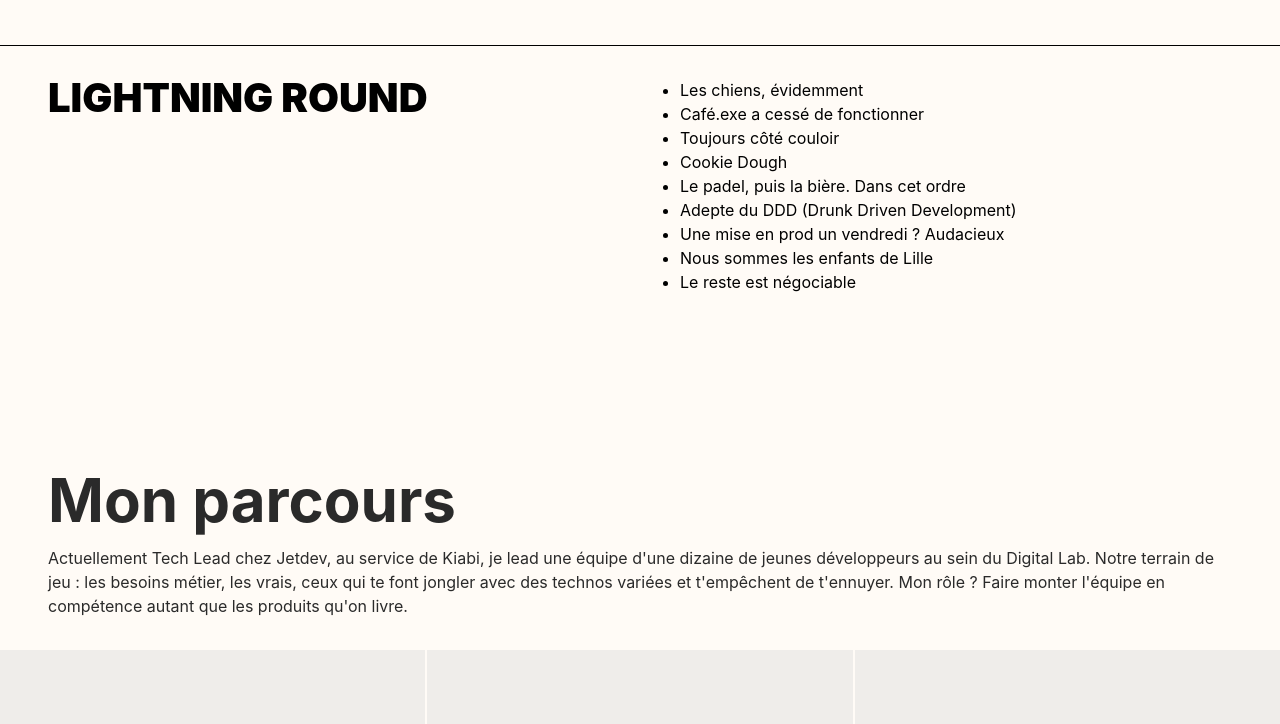
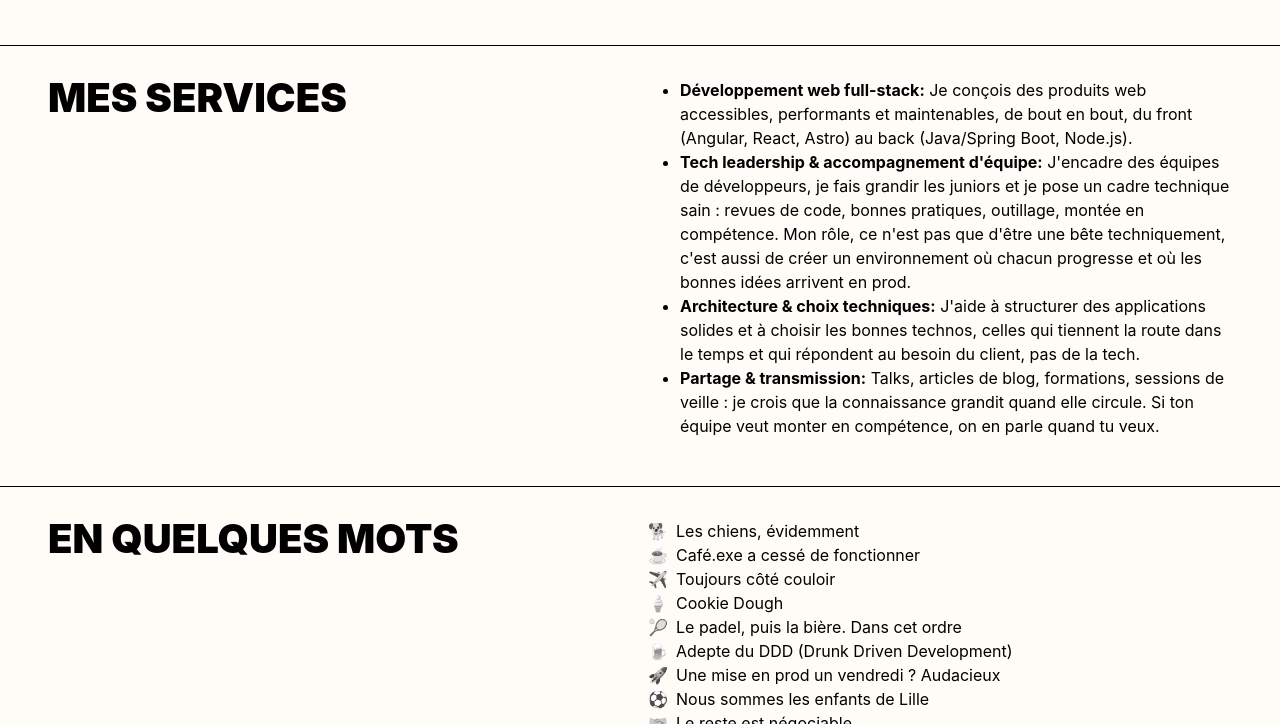
Before and after one commit to Synthx/portfolio, an Astro site: page / in a window 1280 px wide. Shown: the part 2309-3033 px from the top of the page. Built offline with nearby package versions, Linux system fonts and the light colour scheme; Astro itself is replaced by a stand-in of ours.

Commit message:
✨ enhance homepage with detailed services and insights sections
Sets up ESLint with recommended configurations for JavaScript, TypeScript, and Astro, integrating it into the lint script. Enables experimental SVG optimization in Astro for improved asset loading. Adds Google site verification file to the public directory.

```diff
--- a/astro.config.mjs
+++ b/astro.config.mjs
@@ -1,5 +1,5 @@
 // @ts-check
-import { defineConfig, fontProviders } from 'astro/config';
+import { defineConfig, fontProviders, svgoOptimizer } from 'astro/config';
 
 import tailwindcss from '@tailwindcss/vite';
 
@@ -8,6 +8,9 @@ export default defineConfig({
     site: 'https://iampinpin.dev',
     vite: {
         plugins: [tailwindcss()],
+    },
+    experimental: {
+        svgOptimizer: svgoOptimizer(),
     },
     fonts: [
         {
--- /dev/null
+++ b/eslint.config.ts
@@ -0,0 +1,11 @@
+import { defineConfig, globalIgnores } from 'eslint/config';
+import js from '@eslint/js';
+import eslintPluginAstro from 'eslint-plugin-astro';
+import tseslint from 'typescript-eslint';
+
+export default defineConfig([
+    globalIgnores(['.astro', 'dist']),
+    js.configs.recommended,
+    tseslint.configs.recommended,
+    eslintPluginAstro.configs.recommended,
+]);
--- /dev/null
+++ b/public/googleb4585c8d55c5b30a.html
@@ -0,0 +1 @@
+google-site-verification: googleb4585c8d55c5b30a.html
--- a/src/components/home/HomeTechSection.astro
+++ b/src/components/home/HomeTechSection.astro
@@ -4,7 +4,7 @@
 
 <section class="tech-section">
     <h2 class="text-fg-subtle px-safe text-base font-bold uppercase md:text-lg">
-        Ce que je fais
+        Ce qui me définit
     </h2>
     <div class="grid-section">
         <h3 class="grid-section-title">Manifesto</h3>
@@ -13,8 +13,8 @@
                 La plus belle architecture du monde ne vaut rien si personne ne
                 se sert du produit. On peut passer trois semaines à peaufiner
                 une abstraction élégante pendant que le bouton « Payer » reste
-                cassé. <span class="font-bold">Spoiler:</span> le client s'en fiche
-                de ton pattern. Il veut que ça marche.
+                cassé.<br /><span class="font-bold">Spoiler:</span> le client s'en
+                fiche de ton pattern. Il veut que ça marche.
             </p>
             <p class="text-base">
                 La tech n'est pas une fin, c'est un moyen. Le code sert le
@@ -81,17 +81,62 @@
         </div>
     </div>
     <div class="grid-section">
-        <h3 class="grid-section-title">Lightning Round</h3>
+        <h3 class="grid-section-title">Mes services</h3>
         <ul>
-            <li>Les chiens, évidemment</li>
-            <li>Café.exe a cessé de fonctionner</li>
-            <li>Toujours côté couloir</li>
-            <li>Cookie Dough</li>
-            <li>Le padel, puis la bière. Dans cet ordre</li>
-            <li>Adepte du DDD (Drunk Driven Development)</li>
-            <li>Une mise en prod un vendredi ? Audacieux</li>
-            <li>Nous sommes les enfants de Lille</li>
-            <li>Le reste est négociable</li>
+            <li>
+                <span class="font-bold">Développement web full-stack:</span> Je conçois
+                des produits web accessibles, performants et maintenables, de bout
+                en bout, du front (Angular, React, Astro) au back (Java/Spring Boot,
+                Node.js).
+            </li>
+            <li>
+                <span class="font-bold"
+                    >Tech leadership & accompagnement d'équipe:</span
+                > J'encadre des équipes de développeurs, je fais grandir les juniors
+                et je pose un cadre technique sain : revues de code, bonnes pratiques,
+                outillage, montée en compétence. Mon rôle, ce n'est pas que d'être
+                une bête techniquement, c'est aussi de créer un environnement où chacun
+                progresse et où les bonnes idées arrivent en prod.
+            </li>
+            <li>
+                <span class="font-bold">Architecture & choix techniques:</span> J'aide
+                à structurer des applications solides et à choisir les bonnes technos,
+                celles qui tiennent la route dans le temps et qui répondent au besoin
+                du client, pas de la tech.
+            </li>
+            <li>
+                <span class="font-bold">Partage & transmission:</span> Talks, articles
+                de blog, formations, sessions de veille : je crois que la connaissance
+                grandit quand elle circule. Si ton équipe veut monter en compétence,
+                on en parle quand tu veux.
+            </li>
+        </ul>
+    </div>
+    <div class="grid-section">
+        <h3 class="grid-section-title">En quelques mots</h3>
+        <ul class="lightning-round">
+            <li><span class="emoji">🐕</span>Les chiens, évidemment</li>
+            <li>
+                <span class="emoji">☕</span>Café.exe a cessé de fonctionner
+            </li>
+            <li><span class="emoji">✈️</span>Toujours côté couloir</li>
+            <li><span class="emoji">🍦</span>Cookie Dough</li>
+            <li>
+                <span class="emoji">🎾</span>Le padel, puis la bière. Dans cet
+                ordre
+            </li>
+            <li>
+                <span class="emoji">🍺</span>Adepte du DDD (Drunk Driven
+                Development)
+            </li>
+            <li>
+                <span class="emoji">🚀</span>Une mise en prod un vendredi ?
+                Audacieux
+            </li>
+            <li>
+                <span class="emoji">⚽</span>Nous sommes les enfants de Lille
+            </li>
+            <li><span class="emoji">🤝</span>Le reste est négociable</li>
         </ul>
     </div>
 </section>
@@ -127,5 +172,21 @@
             list-style: disc;
             padding-left: 2rem;
         }
+
+        ul.lightning-round {
+            list-style: none;
+            padding-left: 0;
+
+            li {
+                display: flex;
+                align-items: baseline;
+                gap: var(--spacing-50);
+            }
+
+            .emoji {
+                filter: grayscale(1);
+                flex-shrink: 0;
+            }
+        }
     }
 </style>
```
Also changed, not shown: package.json (+9 -5 lines), 1 other file.
